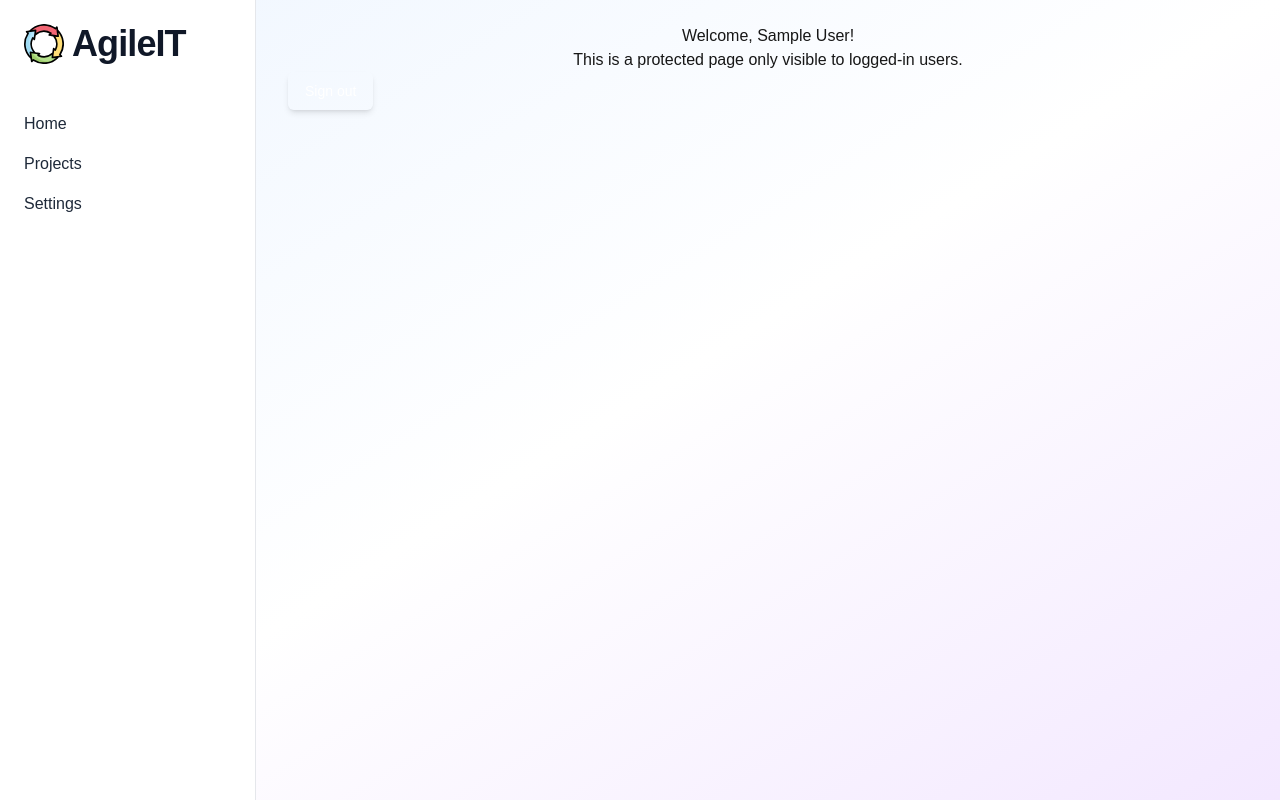
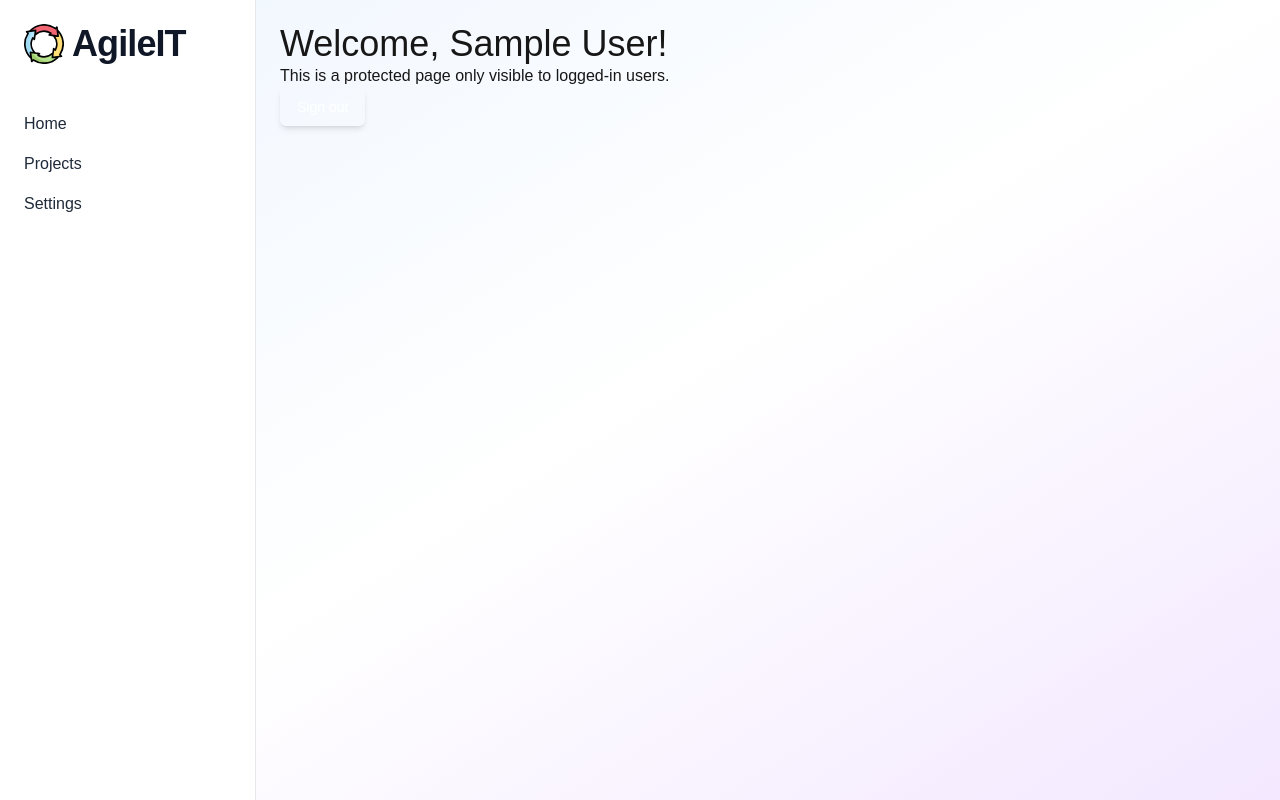
Before and after one commit to pranav605/agileit, a Next.js app: page /app in a window 1280 px wide. Built offline with nearby package versions, Linux system fonts and the light colour scheme; no server answers; sample sign-in values are in the browser's storage.

Commit message:
Added signout to side menu

```diff
--- a/src/app/app/page.js
+++ b/src/app/app/page.js
@@ -13,8 +13,8 @@ export default async function DashboardPage() {
 
   return (
     <div className="h-screen">
-      <h1 className="m-auto w-fit">Welcome, {session.user?.name}!</h1>
-      <p className="m-auto w-fit">This is a protected page only visible to logged-in users.</p>
+      <h1 className=" w-fit text-4xl">Welcome, {session.user?.name}!</h1>
+      <p className="w-fit">This is a protected page only visible to logged-in users.</p>
       <LogoutButton/>
     </div>
   );
--- a/src/components/LogoutButton.js
+++ b/src/components/LogoutButton.js
@@ -15,7 +15,7 @@ export default function LogoutButton() {
 
   if (!mounted) return null;
   return (
-    <button className={clsx("cursor-pointer rounded-md py-2 px-4 border border-transparent text-center text-sm text-white transition-all shadow-md hover:shadow-lg  active:shadow-none disabled:pointer-events-none disabled:opacity-50 disabled:shadow-none ml-2",
+    <button className={clsx("cursor-pointer rounded-md py-2 px-4 border border-transparent text-center text-sm text-white transition-all shadow-md hover:shadow-lg  active:shadow-none disabled:pointer-events-none disabled:opacity-50 disabled:shadow-none",
       {
         " bg-slate-800 focus:bg-slate-700 focus:shadow-none active:bg-slate-700 hover:bg-slate-700": theme === 'light',
         " bg-blue-800 focus:bg-blue-700 focus:shadow-none active:bg-blue-700 hover:bg-blue-700": theme === 'dark',
```
Also changed, not shown: src/app/app/layout.js (+6 -4 lines).
